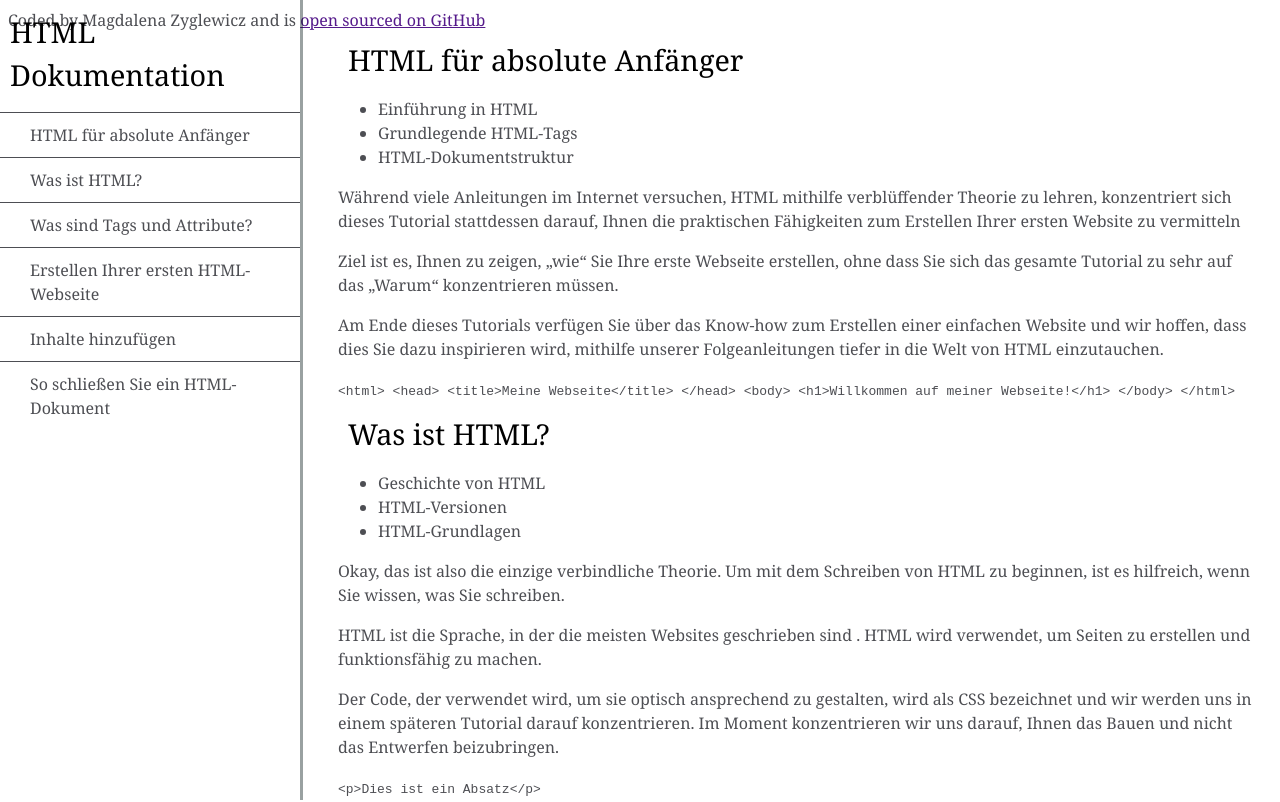
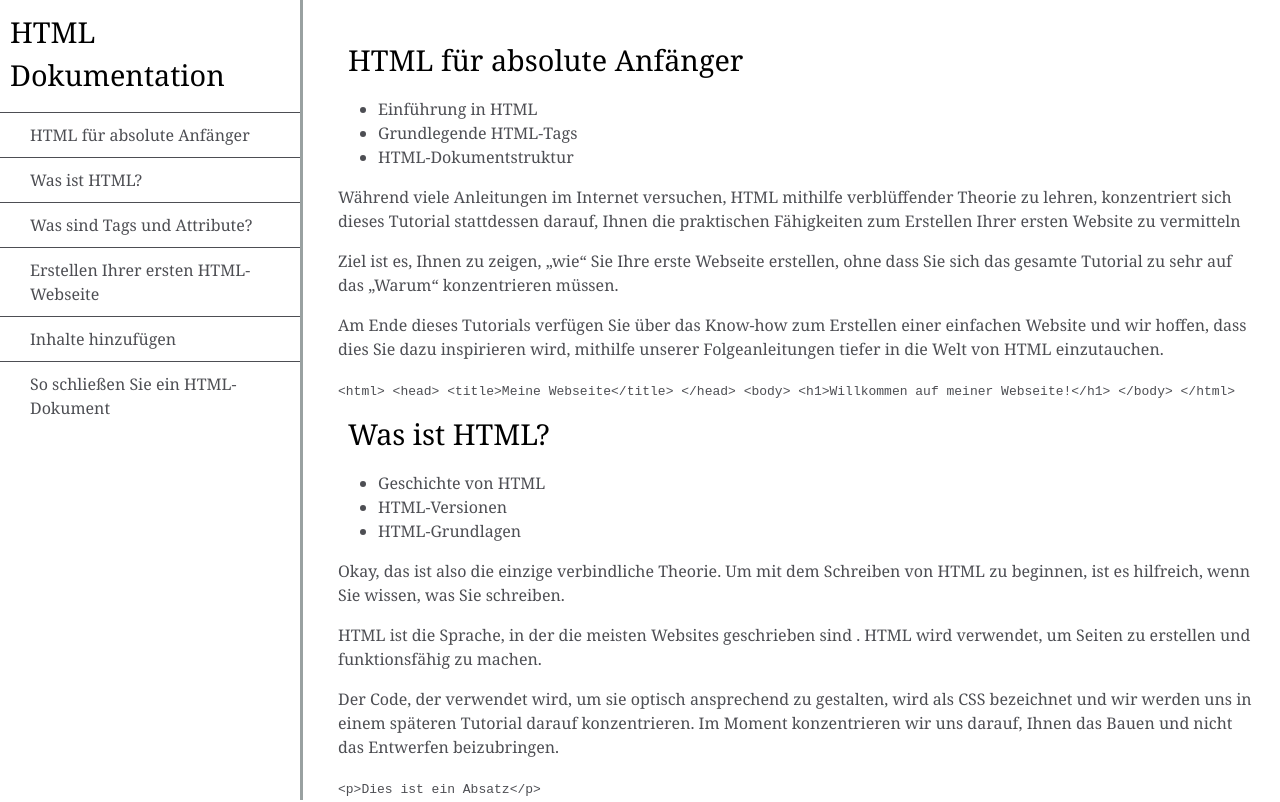
Before and after one commit to Lena3891/HTML-Dokumentation, a plain HTML site: page index.html in a window 1280 px wide. Shown: the top 802 px of the page. Drawn offline with Linux system fonts and the light colour scheme.

Commit message:
Remove footer

```diff
--- a/index.html
+++ b/index.html
@@ -129,8 +129,6 @@ Der letzte Schritt, den wir abschließen müssen, besteht darin, die Tags "body"
 </article>
 </section>
     </main>
-    <footer>
-      Coded by Magdalena Zyglewicz and is <a href="">open sourced on GitHub</a>
-    </footer>
+
 </body>
 </html>
```
